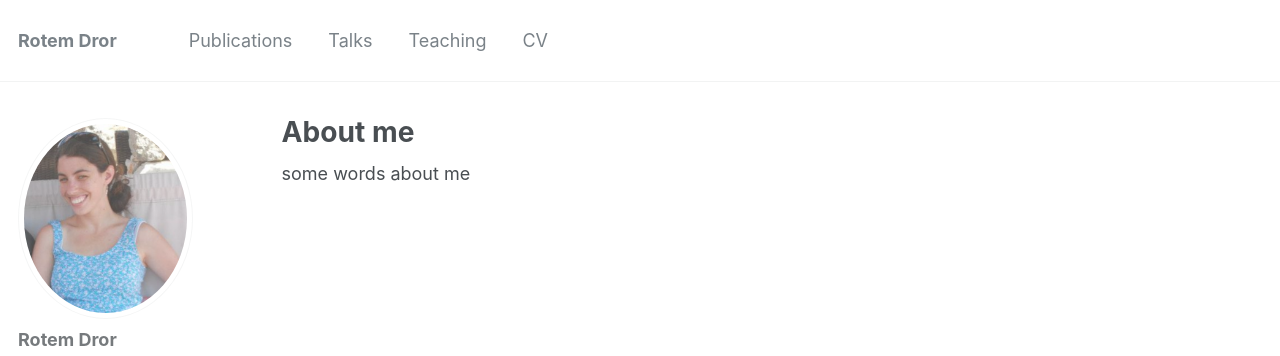
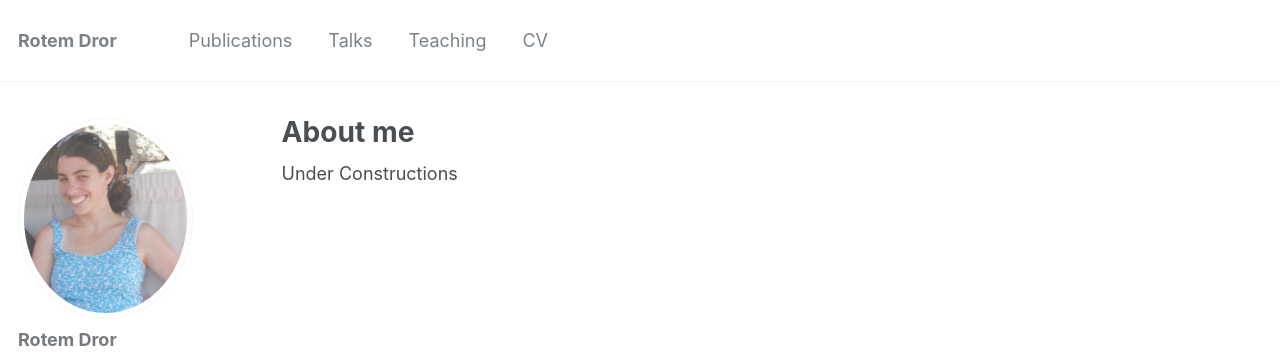
Before and after one commit to rtmdrr/rtmdrr.github.io, a Jekyll site: the page built from _pages/about.md, in a window 1280 px wide. Shown: the top 356 px of the page. Built offline with Jekyll 4.4.1, drawn with Linux system fonts in a browser that asks for light colours.

Commit message:
Update about.md

```diff
--- a/_pages/about.md
+++ b/_pages/about.md
@@ -8,4 +8,4 @@ redirect_from:
   - /about.html
 ---
 
-some words about me
+Under Constructions
```
